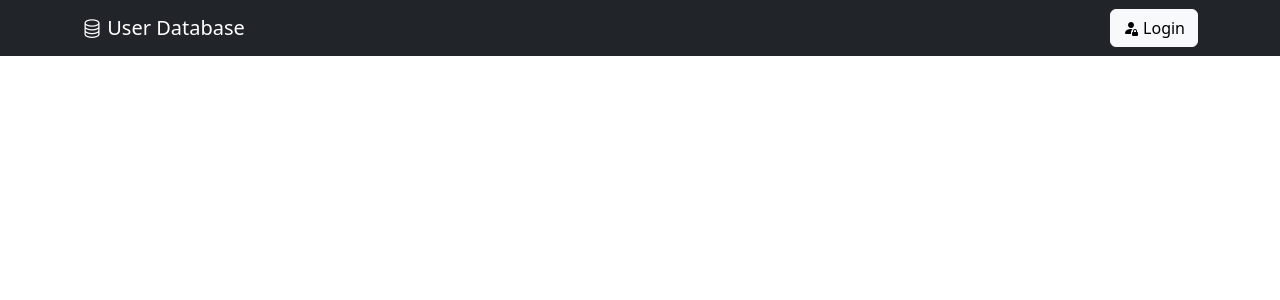
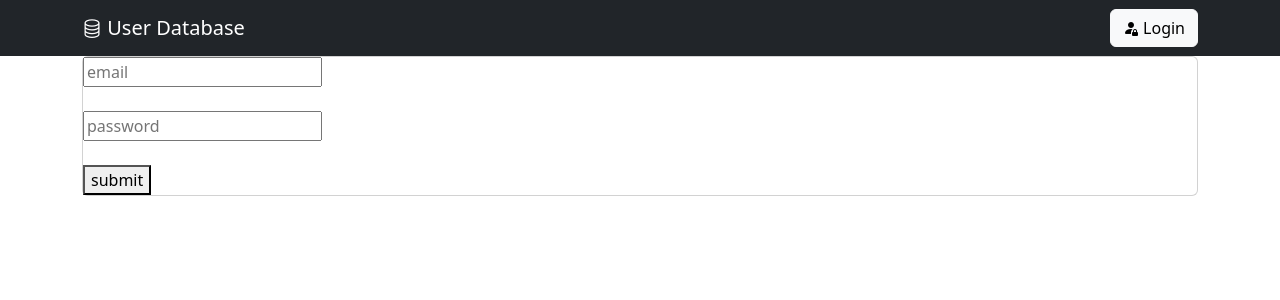
Before and after one commit to manojconcept/axiosp, a React (Create React App) app: page /fsignin in a window 1280 px wide. Shown: the top 300 px of the page. Built offline with nearby package versions, Linux system fonts and the light colour scheme; no server answers.

Commit message:
under progress

```diff
--- a/src/App.js
+++ b/src/App.js
@@ -8,6 +8,8 @@ import Navbar from "./component/Navbar/Navbar"
 import Signin from "./component/Logpage/Signin";
 import Signup from "./component/Logpage/Signup";
 import List from "./component/Userlist/List";
+import Fsignin from "./component/Logpage/Fsignin";
+import Useref from "./component/Logpage/Useref";
 export const flowDat = createContext();
 function App() {
   useEffect(() => { getData(setUsers) }, [])
@@ -37,6 +39,8 @@ function App() {
         <Route path="/signin" element={<Signin />} />
         <Route path="/signup" element={<Signup />} />
         <Route path="/admin" element={<List />} />
+        <Route path="/fsignin" element={<Fsignin/>} />
+        <Route path="/useref" element={<Useref/>} />
       </Routes>
     </flowDat.Provider>
   )
--- /dev/null
+++ b/src/component/Logpage/Fsignin.js
@@ -0,0 +1,59 @@
+import { useFormik } from "formik";
+import * as manoj from "yup";
+
+
+    const signInSchema = manoj.object({
+        email:manoj.string().min(13,"minum 13"),
+        password:manoj.string().min(4,"minum 4")
+    })
+function Fsignin() {
+
+    const signInForm = {
+        initialValues:{
+            email:"",
+            password:""
+        },
+        onSubmit:(values)=>{
+            console.log(values);
+
+        },
+        validationSchema: signInSchema,
+    }
+    const formik= useFormik(signInForm)
+    console.log(formik);
+    return (
+        <div className="container">
+            <div className="row">
+                <div className="col">
+                    <div className="card">
+
+                        <form onSubmit={formik.handleSubmit}>
+                            <div className="">
+                                <div>
+                                    <input type="email" id="email" name="email"  onChange={formik.handleChange} placeholder="email" value={formik.values.email} />
+                                </div>
+                                {formik.errors.email}
+                                <br/>
+                                <div>
+                                    <input type="password" id="password" name="password" onChange={formik.handleChange} placeholder="password" value={formik.values.password}/>
+                                </div>
+                                {formik.errors.password}
+                                <br/>
+                                <div>
+                                    <button type="submit">
+                                        submit
+                                    </button>
+                                </div>
+                            </div>
+
+                        </form>
+
+                    </div>
+                </div>
+            </div>
+        </div>
+
+    );
+}
+
+export default Fsignin;
--- a/src/component/Logpage/Signin.js
+++ b/src/component/Logpage/Signin.js
@@ -47,14 +47,14 @@ function Signin() {
                             <form onSubmit={formik.handleSubmit}>
                                 <div className="form-group">
                                     <label htmlFor="exampleInputUsername">@Username</label>
-                                    <input type="text" className="form-control" id="username" name="username" value={formik.values.username} onChange={formik.handleChange} onBlur={formik.handleBlur} aria-describedby="usernameHelp" placeholder="Enter Username" />
+                                    <input type="text" className="form-control" id="username" name="username" value={formik.values.username} onChange={formik.handleChange} onBlur={formik.handleBlur} aria-describedby="usernameHelp" placeholder="Enter Username" required/>
                                     <small id="usernameHelp" className="form-text text-muted mx-2">{
                                         formik.errors.username && formik.touched.username ? formik.errors.username : "username : manojconcept"
                                     }</small>
                                 </div>
                                 <div className="form-group mt-2">
                                     <label htmlFor="exampleInputPassword1">Password</label>
-                                    <input type="password" className="form-control" id="password" name="password" value={formik.values.password} onChange={formik.handleChange} onBlur={formik.handleBlur} placeholder="Password" aria-describedby="passwordHelp" />
+                                    <input type="password" className="form-control" id="password" name="password" value={formik.values.password} onChange={formik.handleChange} onBlur={formik.handleBlur} placeholder="Password" aria-describedby="passwordHelp" required />
                                     <small id="paswordHelp" className="form-text text-muted mx-2">
                                         {
                                             formik.errors.password && formik.touched.errors ? formik.errors.password : "password: 1234"
--- /dev/null
+++ b/src/component/Logpage/Useref.js
@@ -0,0 +1,21 @@
+import { useRef } from "react";
+
+
+function Useref(){
+    const inputRef = useRef();
+    console.log(inputRef);
+    const handleSubmit = () =>{
+        console.log(inputRef.current.value);
+    }
+    const handleChange = () =>{
+        console.log(inputRef.current.value);
+    }
+    return(
+        <>
+            <input type="text" ref={inputRef} onChange={handleChange}/>
+            <button type="button" onClick={handleSubmit}>submit</button>
+        </>
+    )
+}
+
+export default Useref;
```
